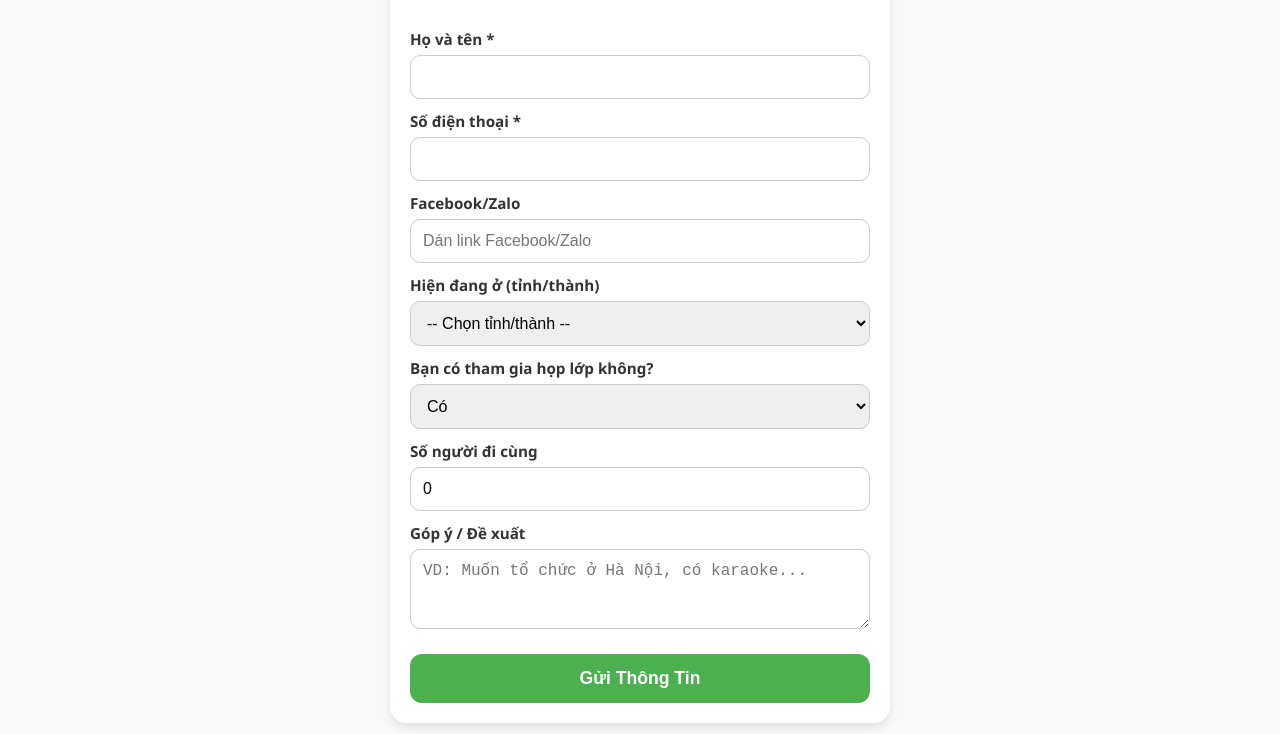
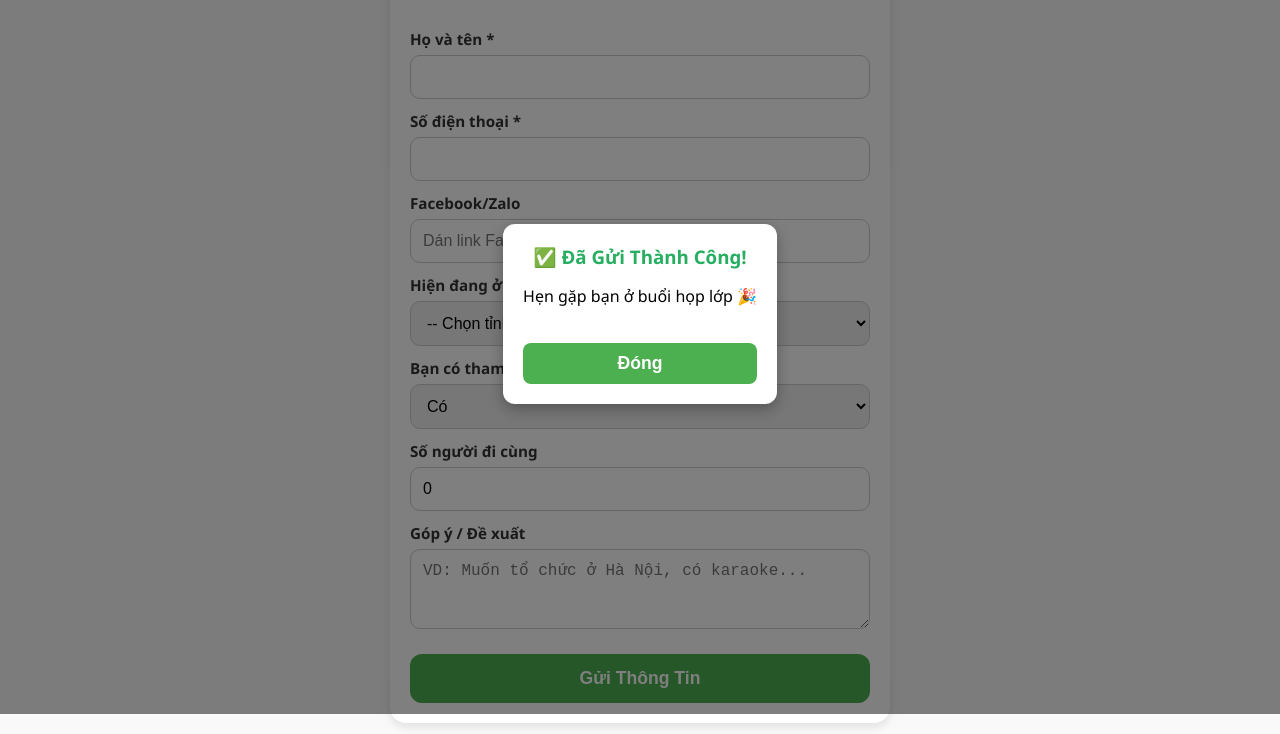
Before and after one commit to dinhkhanhtung/hop-lop-2025, a plain HTML site: page index.html in a window 1280 px wide. Shown: the part 86-820 px from the top of the page. Drawn offline with Linux system fonts and the light colour scheme.

Commit message:
Update index.html

```diff
--- a/index.html
+++ b/index.html
@@ -25,7 +25,6 @@
       box-sizing: border-box;
       overflow: hidden;
     }
-    /* Dải màu ở đầu */
     .header {
       background: linear-gradient(135deg, #4CAF50, #2ecc71);
       color: white;
@@ -67,16 +66,50 @@
       cursor: pointer;
       font-weight: bold;
     }
-    button:hover {
+    button:disabled {
+      background: #a5d6a7;
+      cursor: not-allowed;
+    }
+    button:hover:enabled {
       background: #45a049;
     }
-    .success {
+    /* Popup Modal */
+    .popup {
       display: none;
+      position: fixed;
+      top: 0; left: 0;
+      width: 100%; height: 100%;
+      background: rgba(0,0,0,0.5);
+      display: flex;
+      justify-content: center;
+      align-items: center;
+      z-index: 999;
+    }
+    .popup-content {
+      background: white;
+      padding: 20px;
+      border-radius: 12px;
       text-align: center;
-      margin-top: 15px;
-      font-size: 1rem;
+      max-width: 300px;
+      box-shadow: 0 5px 15px rgba(0,0,0,0.3);
+      animation: scaleIn 0.3s ease-in-out;
+    }
+    .popup-content h3 {
+      margin: 0 0 10px;
       color: #27ae60;
+    }
+    .popup-content button {
+      background: #4CAF50;
+      color: white;
+      border: none;
+      padding: 10px 16px;
+      border-radius: 8px;
       font-weight: bold;
+      cursor: pointer;
+    }
+    @keyframes scaleIn {
+      from { transform: scale(0.8); opacity: 0; }
+      to { transform: scale(1); opacity: 1; }
     }
   </style>
 </head>
@@ -137,28 +170,44 @@
         <label>Góp ý / Đề xuất</label>
         <textarea name="suggestion" rows="3" placeholder="VD: Muốn tổ chức ở Hà Nội, có karaoke..."></textarea>
 
-        <button type="submit">Gửi Thông Tin</button>
+        <button type="submit" id="submitBtn">Gửi Thông Tin</button>
       </form>
+    </div>
+  </div>
 
-      <div class="success" id="successMsg">✅ Cảm ơn bạn đã đăng ký! Hẹn gặp ở họp lớp 🎉</div>
+  <!-- Popup thông báo -->
+  <div class="popup" id="popup">
+    <div class="popup-content">
+      <h3>✅ Đã Gửi Thành Công!</h3>
+      <p>Hẹn gặp bạn ở buổi họp lớp 🎉</p>
+      <button onclick="closePopup()">Đóng</button>
     </div>
   </div>
 
   <script>
     const scriptURL = 'https://script.google.com/macros/s/AKfycbx6rHxgPTVimX2OaAB442uUHUK_9X2HN0fdhbjKmeogk89h0UJfnS4Gajqt3boo_DFY/exec';
     const form = document.getElementById('classForm');
-    const successMsg = document.getElementById('successMsg');
+    const popup = document.getElementById('popup');
+    const submitBtn = document.getElementById('submitBtn');
 
     form.addEventListener('submit', e => {
       e.preventDefault();
+      submitBtn.disabled = true; // chống spam
       fetch(scriptURL, { method: 'POST', body: new FormData(form)})
-        .then(response => {
+        .then(() => {
           form.reset();
-          successMsg.style.display = 'block';
-          setTimeout(() => successMsg.style.display = 'none', 5000);
+          popup.style.display = 'flex';
+          setTimeout(() => submitBtn.disabled = false, 5000); // mở lại nút sau 5 giây
         })
-        .catch(error => alert('Có lỗi khi gửi dữ liệu!'));
+        .catch(() => {
+          alert('Có lỗi khi gửi dữ liệu!');
+          submitBtn.disabled = false;
+        });
     });
+
+    function closePopup() {
+      popup.style.display = 'none';
+    }
   </script>
 
 </body>
```
